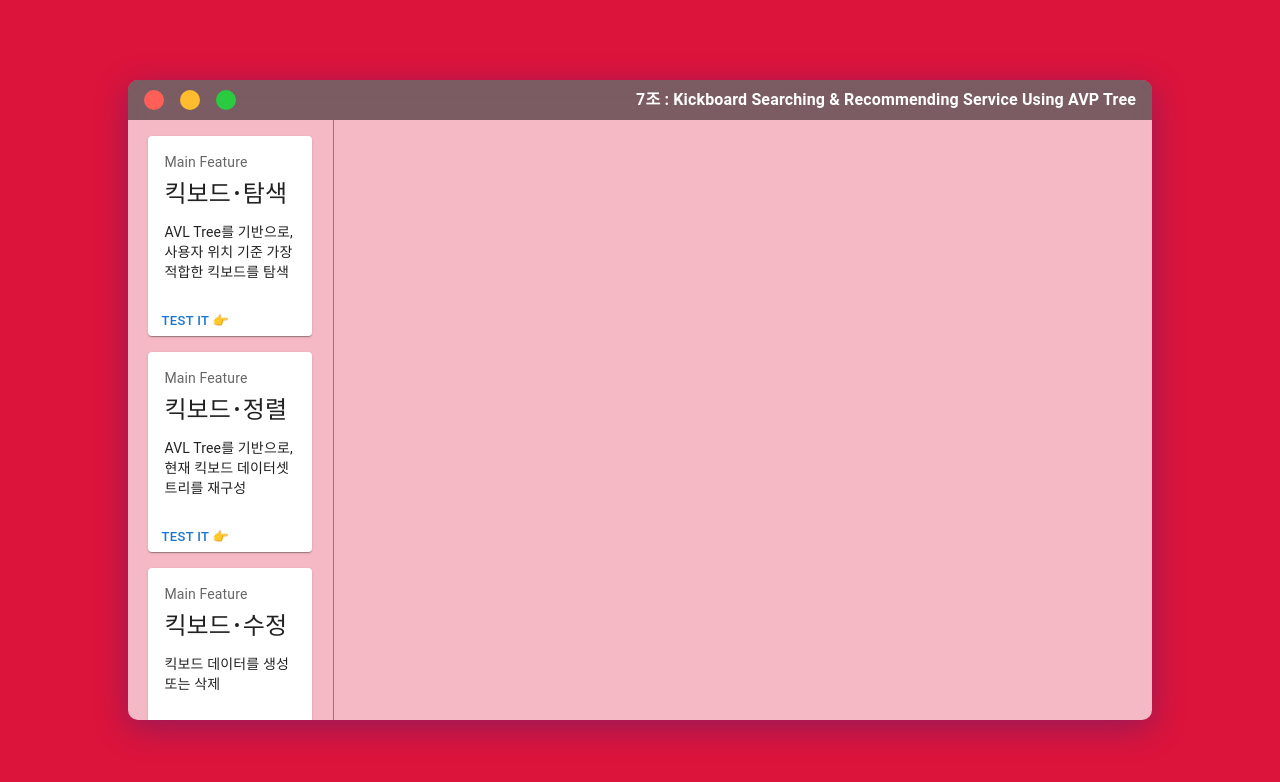
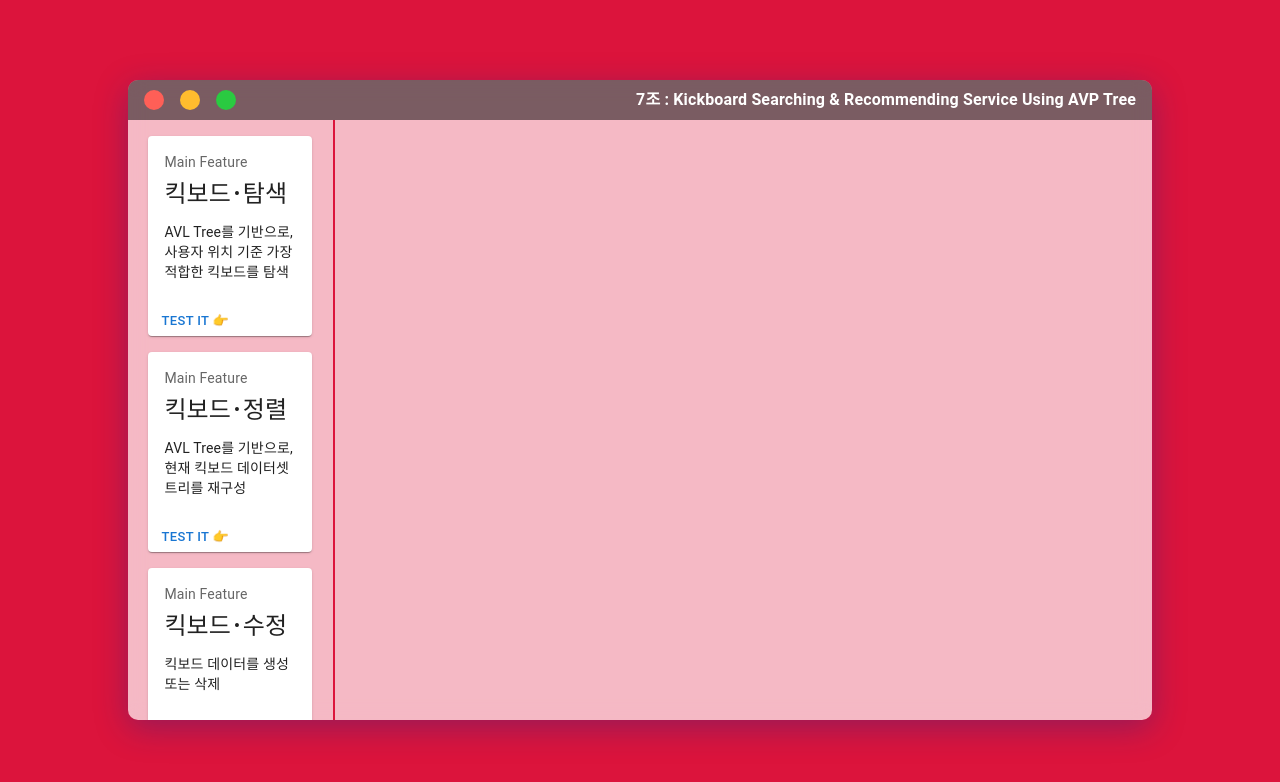
Before and after one commit to ku-aics201-23s-team07/frontend, a React (Create React App) app: page / in a window 1280 px wide. Shown: the top 782 px of the page. Built offline with nearby package versions, Linux system fonts and the light colour scheme.

Commit message:
[Design]sidebar border color

```diff
--- a/src/Components/Sidebar.jsx
+++ b/src/Components/Sidebar.jsx
@@ -46,7 +46,7 @@ const styles = {
   sidebarWrapper: {
     width: "20%",
     height: "calc(100% - 56px)",
-    borderRight: "1px solid gray",
+    borderRight: "2px solid crimson",
 
     flexWrap: "wrap",
     overflow: "scroll",
```
